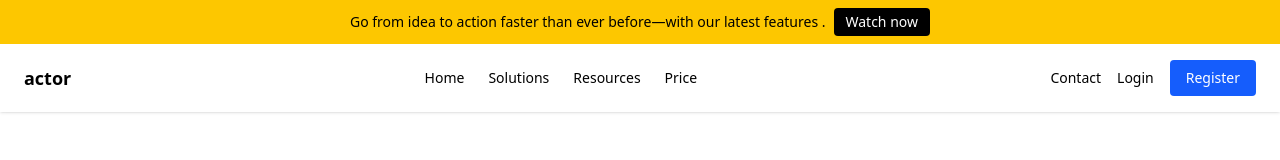
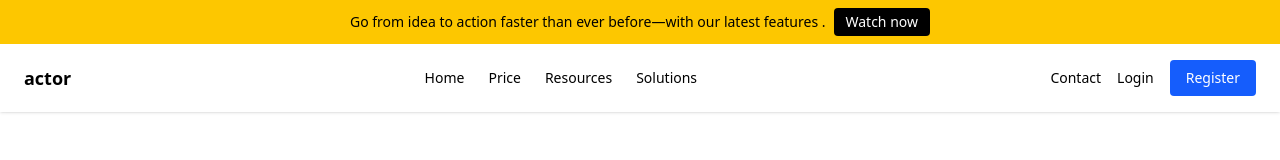
Before and after one commit to m4rcin7/abcd, a React (Vite) app: page / in a window 1280 px wide. Shown: the top 160 px of the page. Built offline with nearby package versions, Linux system fonts and the light colour scheme.

Commit message:
implement link

```diff
--- a/src/components/header.tsx
+++ b/src/components/header.tsx
@@ -1,3 +1,5 @@
+import { Link } from "react-router-dom";
+
 const Header = () => {
   return (
     <header className="w-full bg-white shadow-sm fixed top-0 z-50">
@@ -15,18 +17,10 @@ const Header = () => {
         </div>
 
         <nav className="hidden md:flex space-x-6 text-sm">
-          <div className="relative group">
-            <button className="hover:text-blue-600">Home</button>
-          </div>
-          <div className="relative group">
-            <button className="hover:text-blue-600">Solutions</button>
-          </div>
-          <div className="relative group">
-            <button className="hover:text-blue-600">Resources</button>
-          </div>
-          <a href="#" className="hover:text-blue-600">
-            Price
-          </a>
+          <Link to="/">Home</Link>
+          <Link to="/price">Price</Link>
+          <Link to="/resources">Resources</Link>
+          <Link to="/solutions">Solutions</Link>
         </nav>
 
         <div className="flex items-center space-x-4 text-sm">
```
